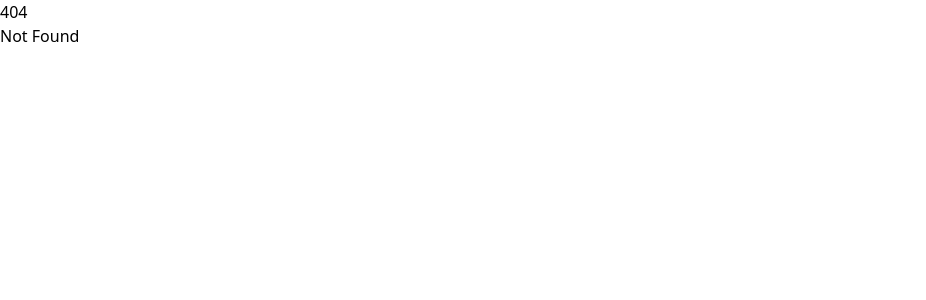
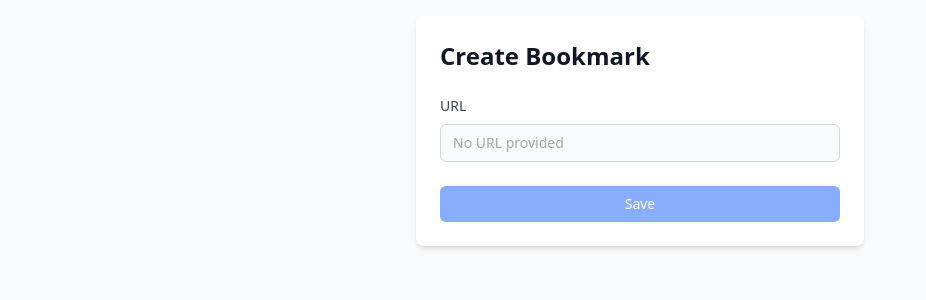
Before and after one commit to jallier/readeck-sharer, a SvelteKit app: page /createBookmark in a window 1280 px wide. Before the commit this address had no page. Shown: the top 300 px of the page, without its empty margins (0-926 px from the left). Built offline with nearby package versions, Linux system fonts and the light colour scheme.

Commit message:
progress on handling shared links

```diff
--- a/src/routes/+page.svelte
+++ b/src/routes/+page.svelte
@@ -1,2 +1,23 @@
+<script lang="ts">
+	import { SendIntent } from 'send-intent';
+
+	SendIntent.checkSendIntentReceived()
+		.then((result) => {
+			if (result) {
+				console.log('SendIntent received');
+				console.log(JSON.stringify(result));
+			}
+			if (result.url) {
+				console.log('URL received:', result.url);
+				window.location.href = `/createBookmark?url=${encodeURIComponent(result.url)}`;
+			}
+		})
+		.catch((err) => console.error('error checking send intent', err))
+		.finally(() => {
+      console.log('SendIntent check finished');
+			// SendIntent.finish();
+		});
+</script>
+
 <h1>Welcome to SvelteKit</h1>
 <p>Visit <a href="https://svelte.dev/docs/kit">svelte.dev/docs/kit</a> to read the documentation</p>
--- /dev/null
+++ b/src/routes/createBookmark/+page.svelte
@@ -0,0 +1,37 @@
+<script lang="ts">
+	import { page } from '$app/state';
+
+  const url = page.url.searchParams.get('url') || '';
+
+	function handleSave() {
+		console.log('Save clicked! URL:', url);
+	}
+</script>
+
+<div class="min-h-screen bg-gray-50 p-4">
+	<div class="mx-auto max-w-md">
+		<div class="rounded-lg bg-white p-6 shadow-md">
+			<h1 class="mb-6 text-2xl font-bold text-gray-900">Create Bookmark</h1>
+
+			<div class="mb-6">
+				<label for="url" class="mb-2 block text-sm font-medium text-gray-700">URL</label>
+				<input
+					id="url"
+					type="url"
+					value={url}
+					readonly
+					class="w-full rounded-md border border-gray-300 bg-gray-50 px-3 py-2 text-sm text-gray-600"
+					placeholder="No URL provided"
+				/>
+			</div>
+
+			<button
+				on:click={handleSave}
+				class="w-full rounded-md bg-blue-600 px-4 py-2 text-sm font-medium text-white hover:bg-blue-700 focus:outline-none focus:ring-2 focus:ring-blue-500 focus:ring-offset-2 disabled:cursor-not-allowed disabled:opacity-50"
+				disabled={!url}
+			>
+				Save
+			</button>
+		</div>
+	</div>
+</div>
```
Also changed, not shown: package.json (+5 -2 lines), 4 other files (tests, documents, lock files or other folders).
